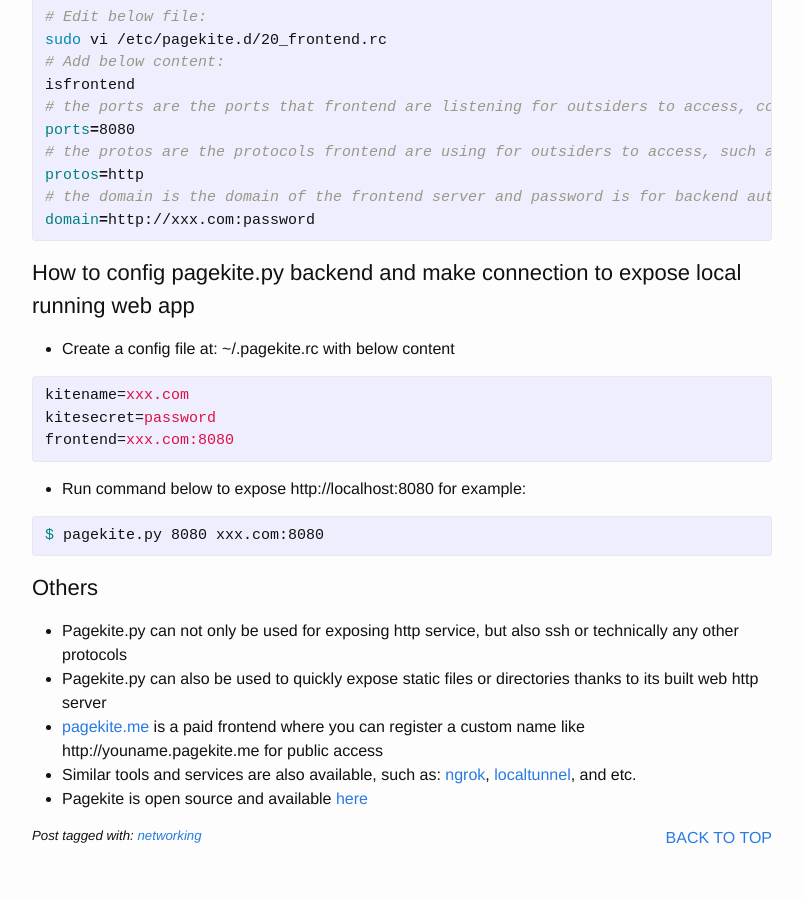
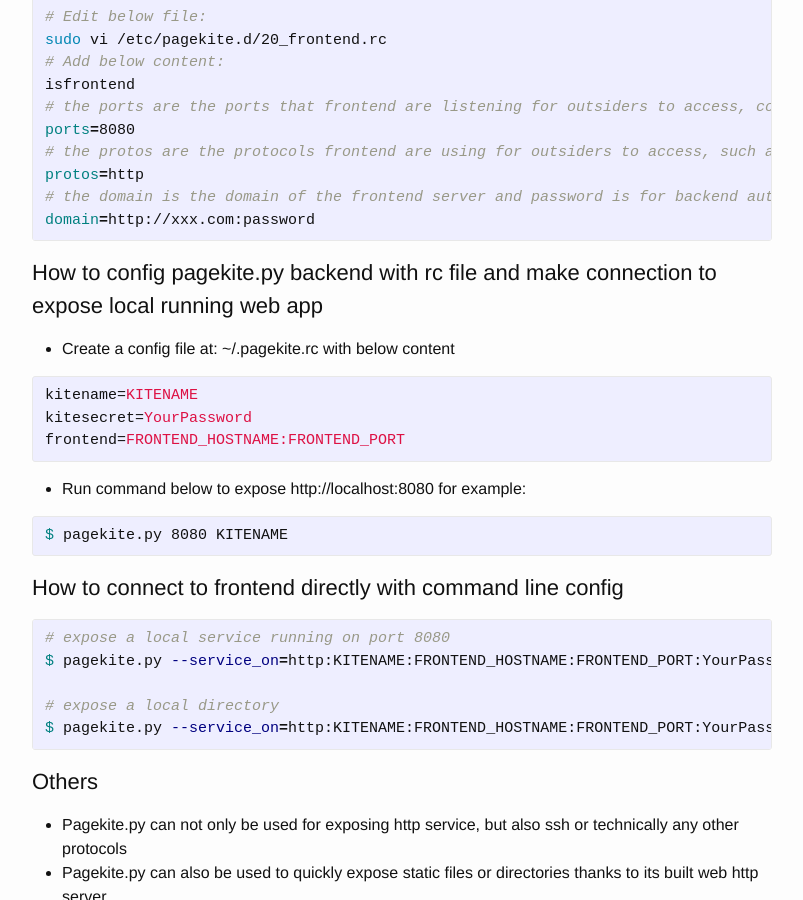
Before and after one commit to yuan-jiang/yuan-jiang.github.io, a Jekyll site: the page built from _posts/2016-12-22-expose-localhost-with-pagekite.md, in a window 1280 px wide and 900 px high, scrolled down 1530 px. Shown: the whole window, without its empty margins (238-1041 px from the left). Built offline with Jekyll 4.4.1, drawn with Linux system fonts in a browser that asks for light colours; comment, search, counter and statistics services are not loaded.

Commit message:
Update 2016-12-22-expose-localhost-with-pagekite.md

```diff
--- a/_posts/2016-12-22-expose-localhost-with-pagekite.md
+++ b/_posts/2016-12-22-expose-localhost-with-pagekite.md
@@ -66,16 +66,25 @@
 domain=http://xxx.com:password
 {% endhighlight %}
 
-## How to config pagekite.py backend and make connection to expose local running web app
+## How to config pagekite.py backend with rc file and make connection to expose local running web app
 - Create a config file at: ~/.pagekite.rc with below content
 {% highlight properties %}
-kitename=xxx.com
-kitesecret=password
-frontend=xxx.com:8080
+kitename=KITENAME
+kitesecret=YourPassword
+frontend=FRONTEND_HOSTNAME:FRONTEND_PORT
 {% endhighlight %}
 - Run command below to expose http://localhost:8080 for example:
 {% highlight bash %}
-$ pagekite.py 8080 xxx.com:8080
+$ pagekite.py 8080 KITENAME
+{% endhighlight %}
+
+## How to connect to frontend directly with command line config
+{% highlight bash %}
+# expose a local service running on port 8080
+$ pagekite.py --service_on=http:KITENAME:FRONTEND_HOSTNAME:FRONTEND_PORT:YourPassword 8080 KITENAME
+
+# expose a local directory
+$ pagekite.py --service_on=http:KITENAME:FRONTEND_HOSTNAME:FRONTEND_PORT:YourPassword <directory> KITENAME +indexes
 {% endhighlight %}
 
 ## Others
```
